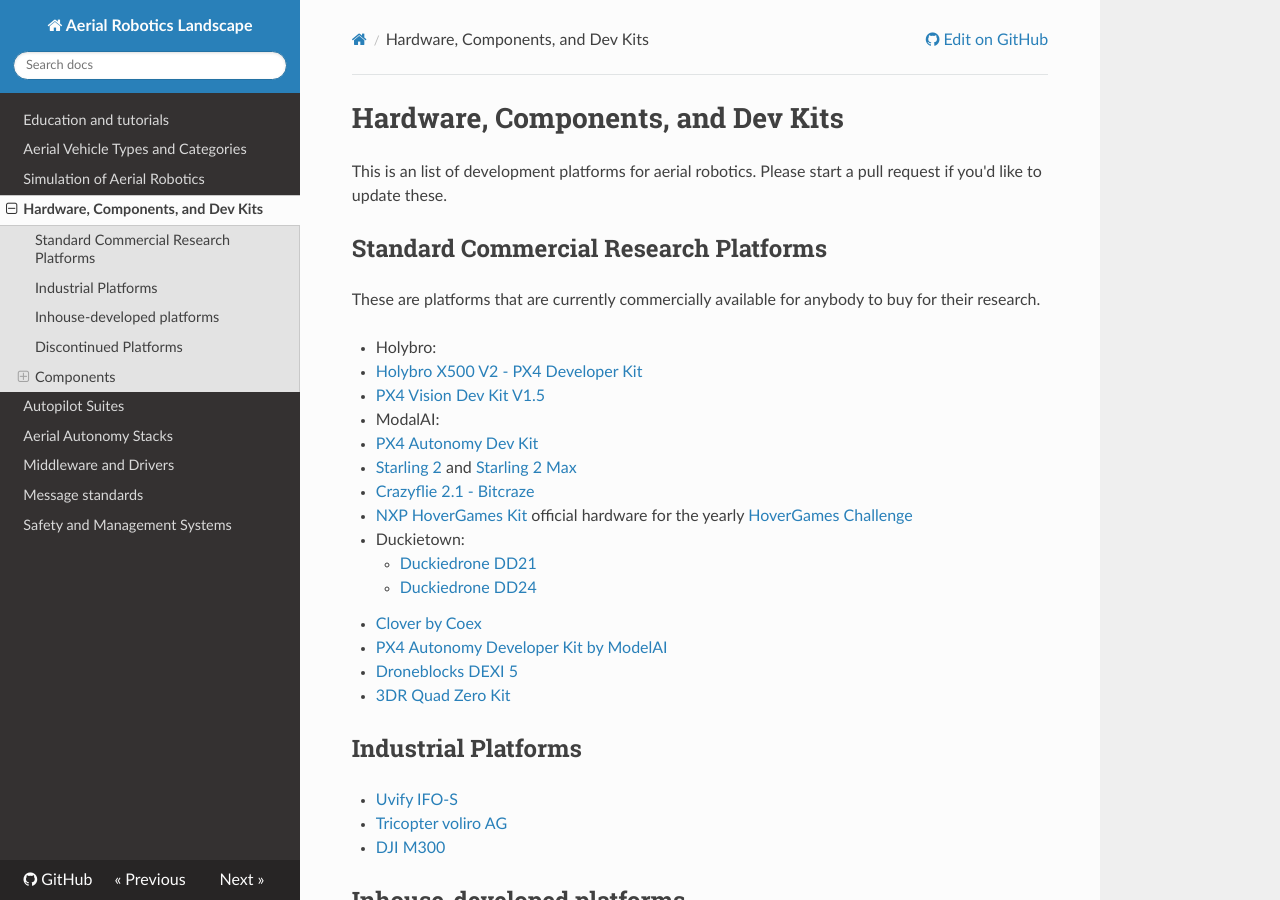
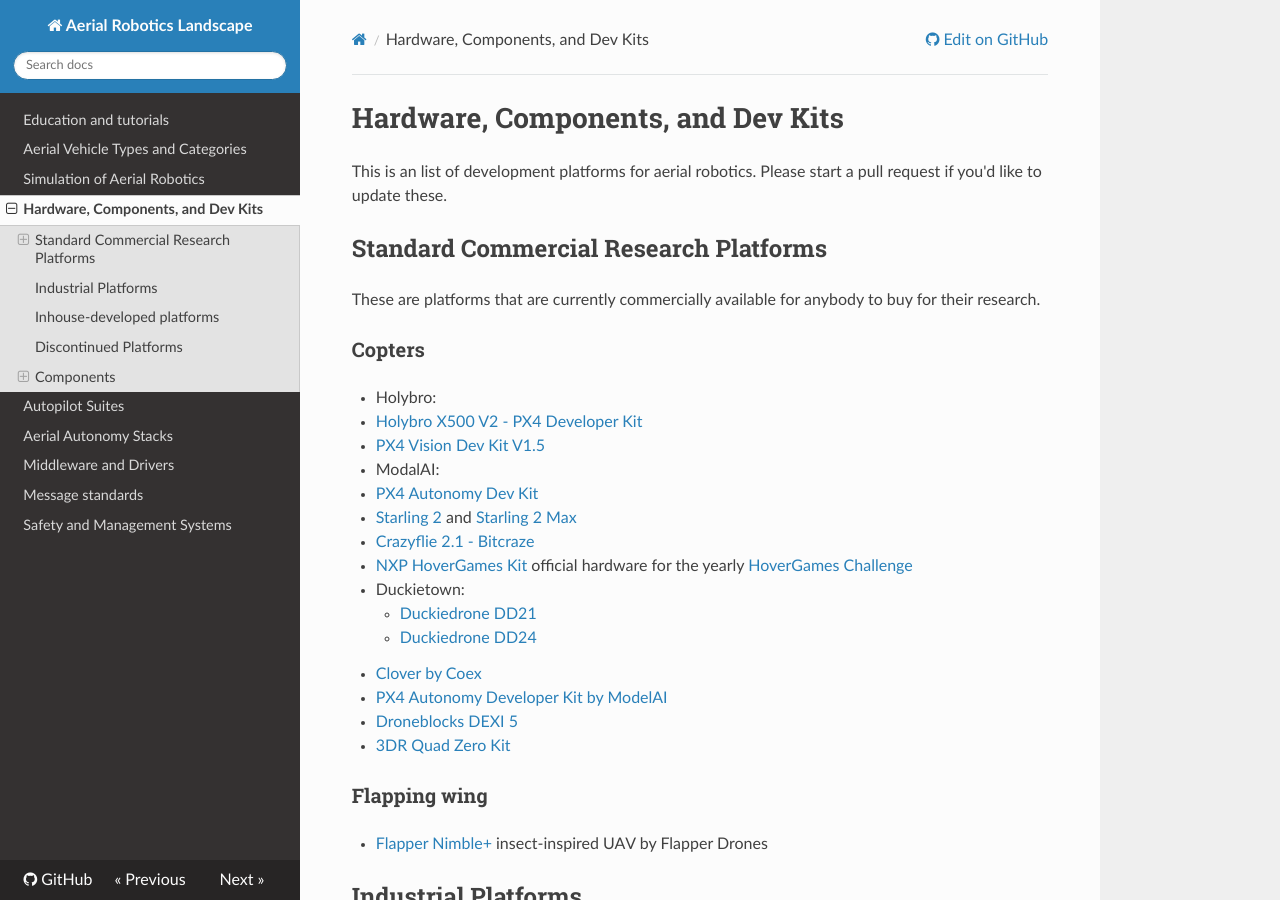
Before and after one commit to ROS-Aerial/aerial_robotic_landscape, an MkDocs documentation site: the page built from docs/hardware.md, in a window 1280 px wide and 900 px high. Built offline with MkDocs 1.6.1, drawn with Linux system fonts in a browser that asks for light colours; nearby versions of some CDN libraries.

Commit message:
Update hardware.md | Flapping wing UAVs (#62)
Adding Flapper Nimble+ by Flapper Drones

```diff
--- a/docs/hardware.md
+++ b/docs/hardware.md
@@ -5,6 +5,8 @@
 ## Standard Commercial Research Platforms
 
 These are platforms that are currently commercially available for anybody to buy for their research.
+
+### Copters
 
 - Holybro:
    - [Holybro X500 V2 - PX4 Developer Kit](https://holybro.com/product/x500-v2-kit)
@@ -21,6 +23,10 @@
 - [PX4 Autonomy Developer Kit by ModelAI](https://www.modalai.com/collections/drones/products/px4-autonomy-developer-kit)
 - [Droneblocks DEXI 5](https://droneblocks.io/program/dexi-5-px4-stem-drone-kit/)
 - [3DR Quad Zero Kit](https://store.3dr.com/3dr-quad-zero-kit/)
+
+### Flapping wing
+
+- [Flapper Nimble+](https://flapper-drones.com/wp/nimbleplus/) insect-inspired UAV by Flapper Drones
 
 ## Industrial Platforms
 
```
